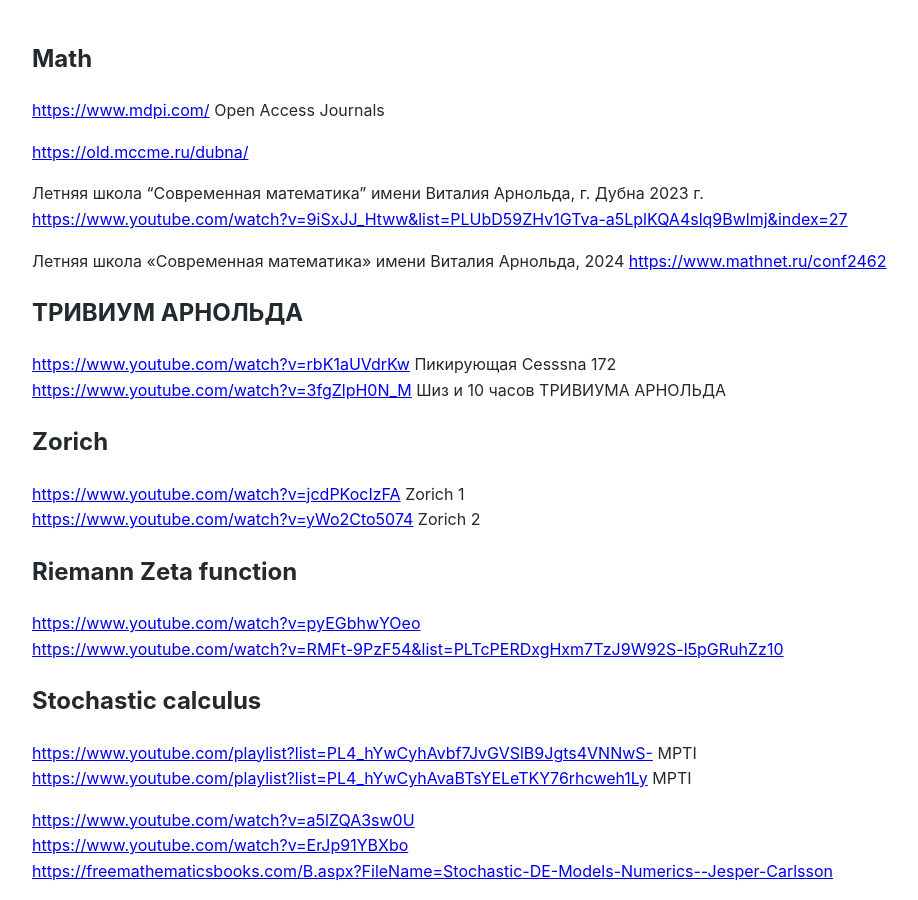
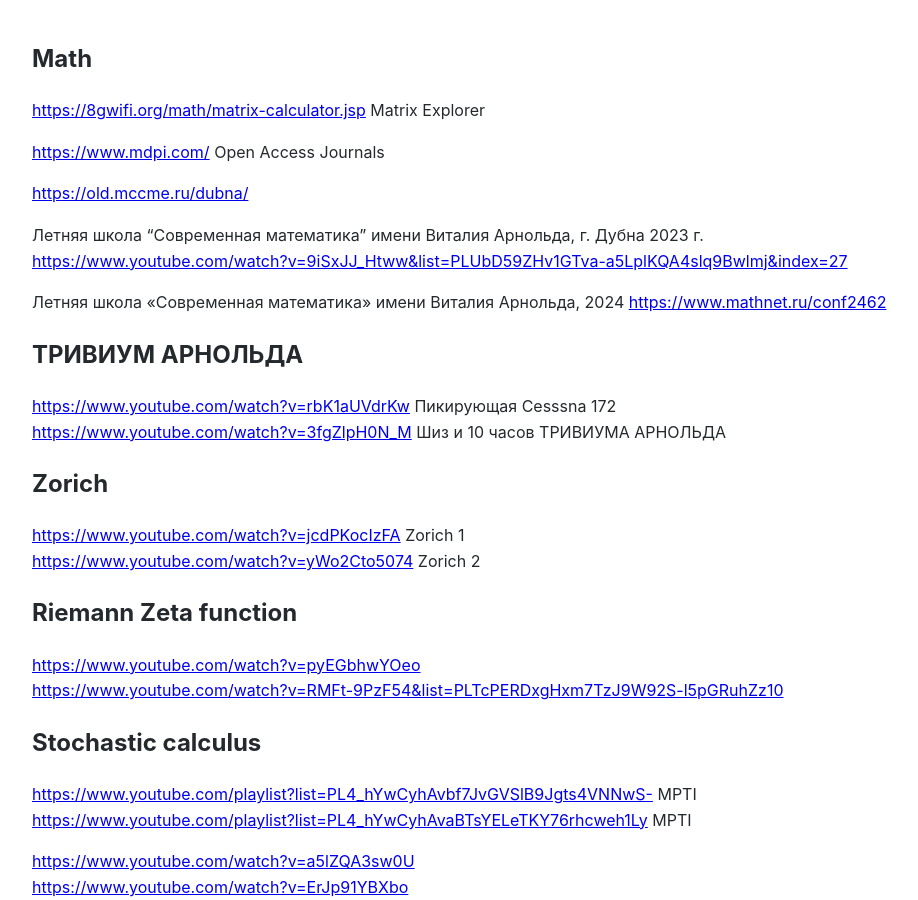
Before and after one commit to Michael-Lubinsky/michael-lubinsky.github.com, a Jekyll site: the page built from math/math.md, in a window 1280 px wide and 900 px high. Shown: the whole window, without its empty margins (158-1076 px from the left). Built offline with Jekyll 4.4.1, drawn with Linux system fonts in a browser that asks for light colours; our own code applies the rules of GitHub Pages for plain Markdown files.

Commit message:
Update math.md

```diff
--- a/math/math.md
+++ b/math/math.md
@@ -1,4 +1,6 @@
 ## Math
+
+<https://8gwifi.org/math/matrix-calculator.jsp> Matrix Explorer
 
 <https://www.mdpi.com/>  Open Access Journals
 
```
